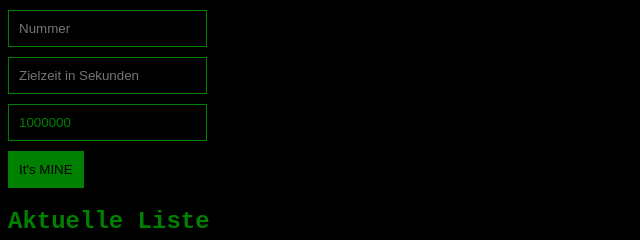
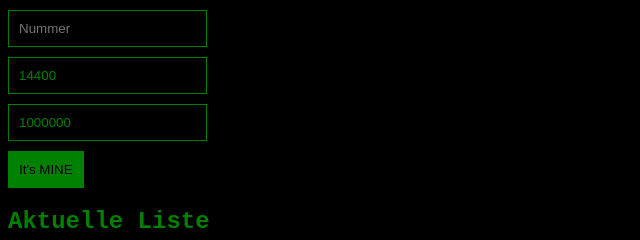
Before and after one commit to marcvannuffel/handygarderobe, a plain HTML site: page index.html in a window 1280 px wide. Shown: the top 240 px of the page, 0-640 px from the left. Drawn offline with Linux system fonts and the light colour scheme.

Commit message:
Update index.html

```diff
--- a/index.html
+++ b/index.html
@@ -51,7 +51,7 @@
     <!-- Erfassungsformular -->
     <div id="erfassungsFormular">
         <input type="text" id="nummerInput" placeholder="Nummer">
-        <input type="number" id="zielZeitInput" placeholder="Zielzeit in Sekunden">
+        <input type="number" id="zielZeitInput" placeholder="Zielzeit in Sekunden" value="14400">
         <input type="number" id="thrapyecesInput" placeholder="THRPYECES" value="1000000">
         <button onclick="nummerHinzufuegen()">It's MINE</button>
     </div>
```
